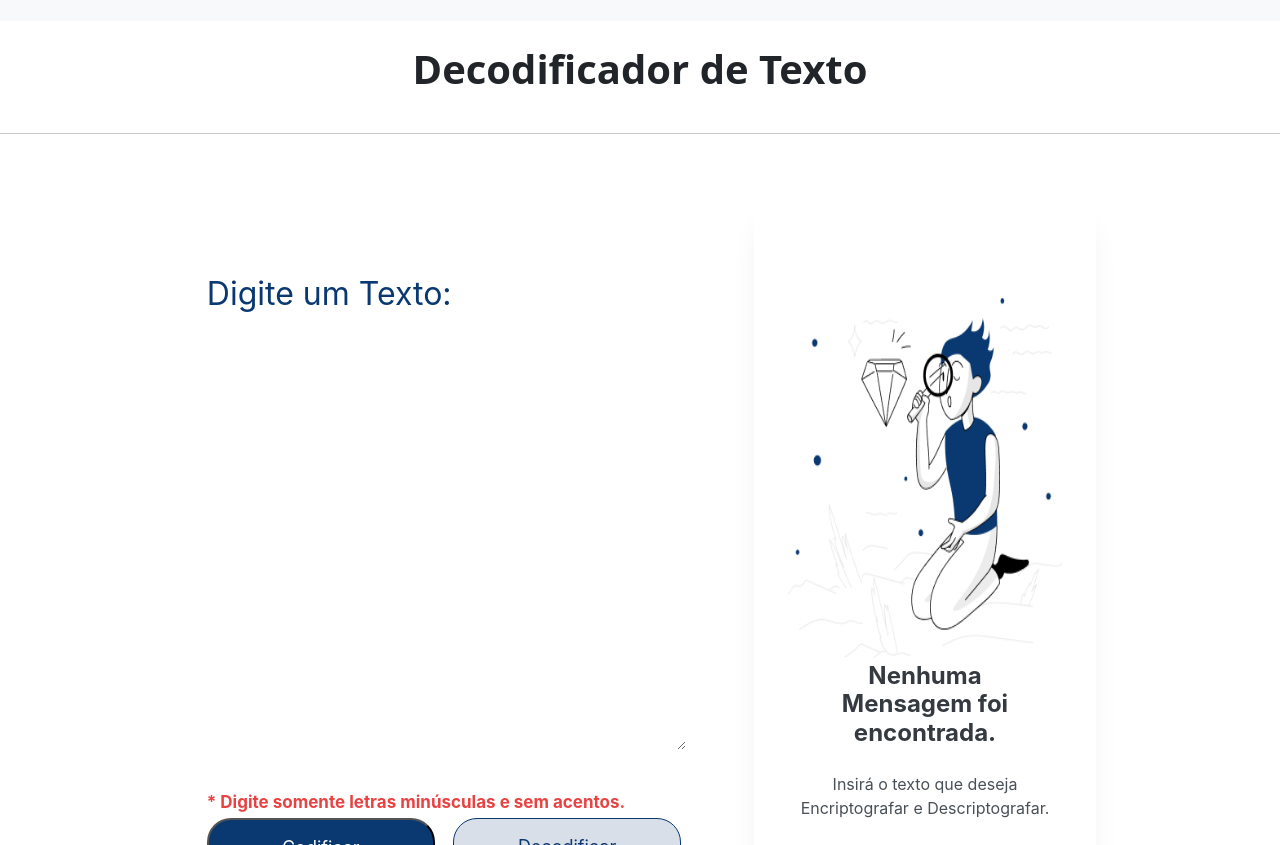
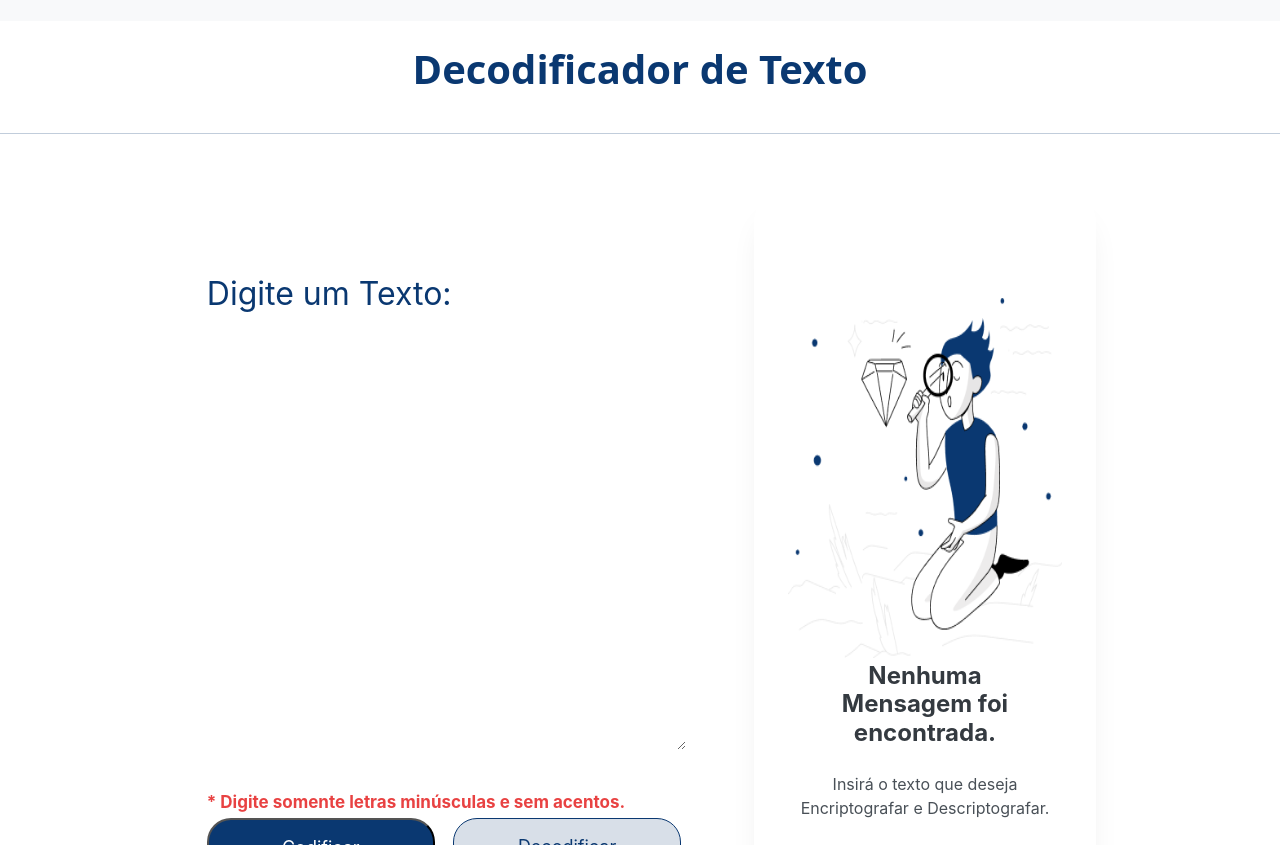
Before and after one commit to Carlosaleee/challengerAlura, a plain HTML site: page index.html in a window 1280 px wide. Shown: the part 1052-1897 px from the top of the page. Drawn offline with nearby package versions, Linux system fonts and the light colour scheme.

Commit message:
Update style.css

```diff
--- a/css/style.css
+++ b/css/style.css
@@ -11,6 +11,10 @@ footer{
     background-color: #0a3871;
     padding: 0px;
 
+  }
+
+.titulo{
+    color: #0a3871;
   }
 
 
```
